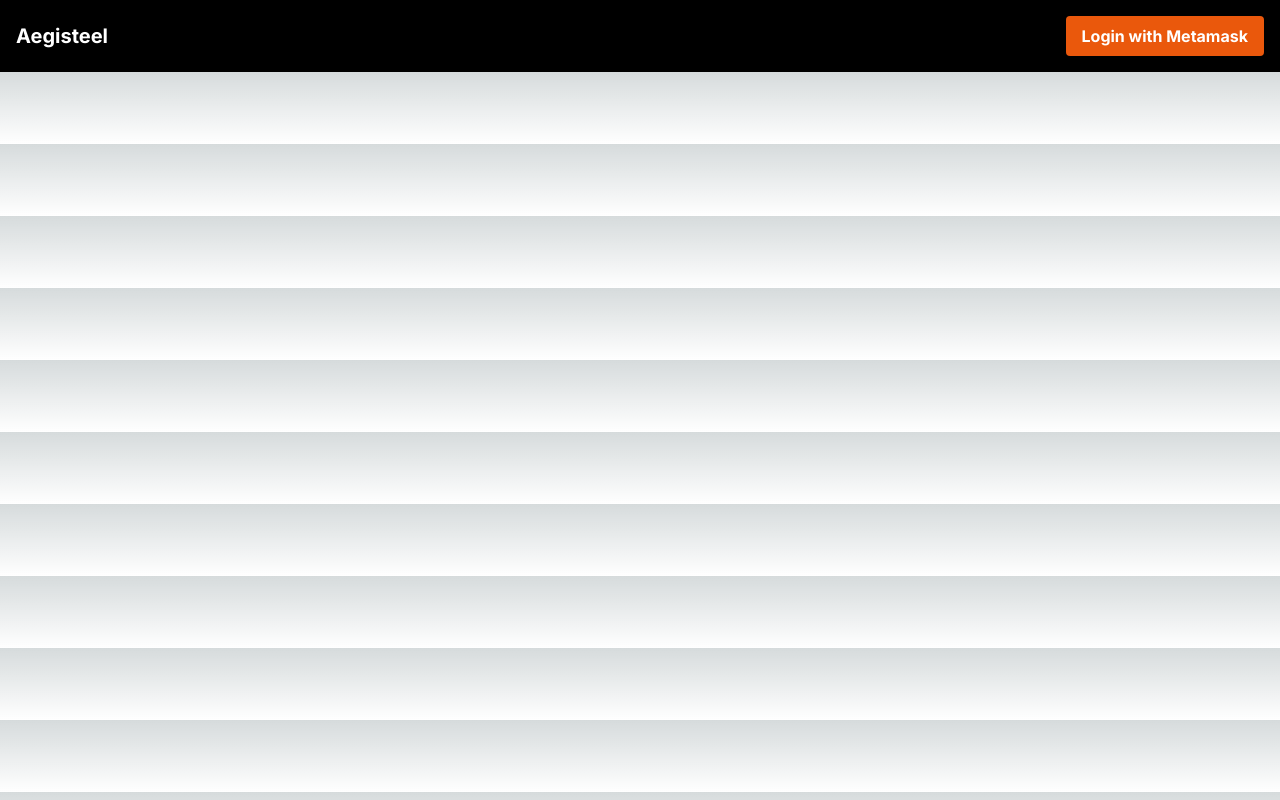
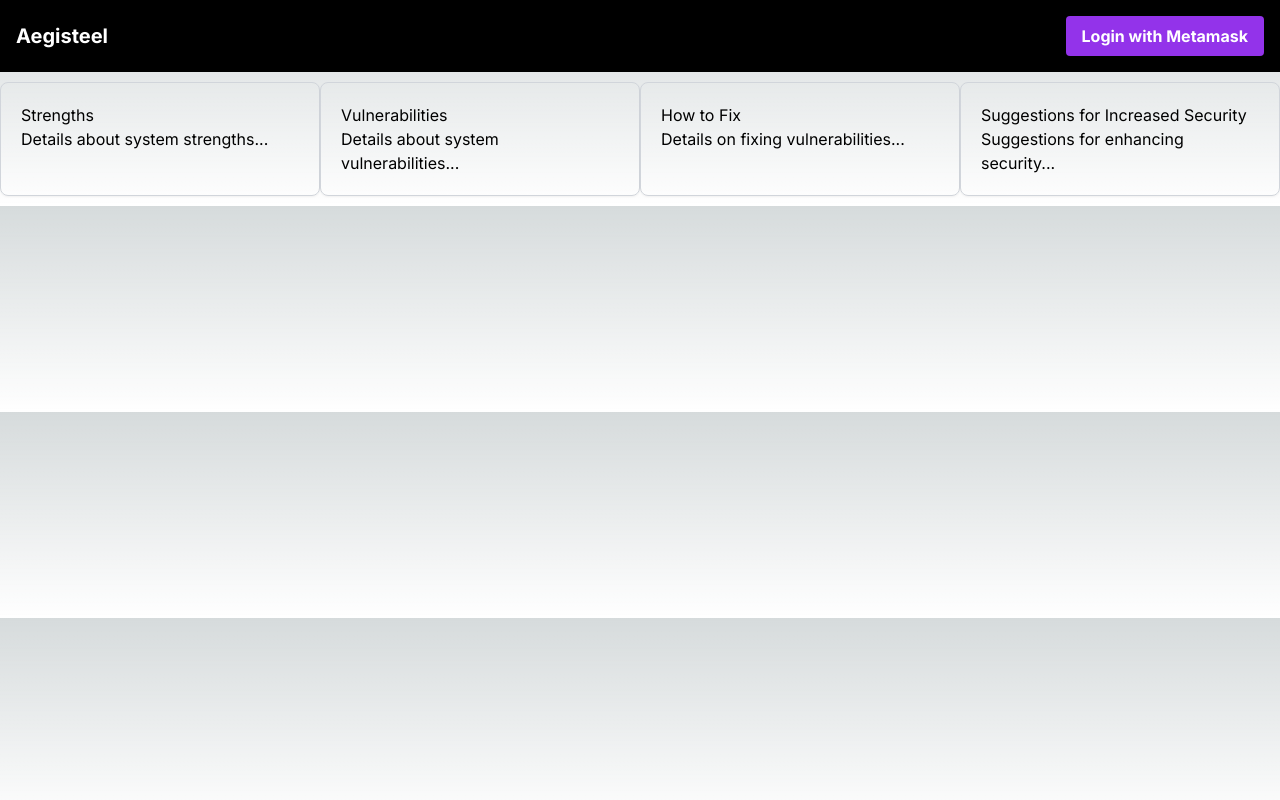
Before and after one commit to rdave8/Chainmail, a Next.js app: page /audit in a window 1280 px wide. Built offline with nearby package versions, Linux system fonts and the light colour scheme.

Commit message:
audit page

```diff
--- a/app/audit/page.tsx
+++ b/app/audit/page.tsx
@@ -1,9 +1,61 @@
+import React, { ReactNode } from 'react';
 import Navbar from "../components/Navbar";
+
+interface SectionProps {
+  title: string;
+  children: ReactNode;
+}
+
+const sectionStyle = {
+  border: '1px solid #ccc',
+  padding: '20px',
+  borderRadius: '8px',
+  boxShadow: '0 4px 8px rgba(0, 0, 0, 0.1)',
+  margin: '10px',
+  flex: 1,
+  width: '50%', // Make each section take half the width
+  boxSizing: 'border-box', // Include padding and border in the element's total width
+
+  // Responsive styling for smaller screens
+  '@media (max-width: 768px)': {
+    width: '100%', // Full width on small screens
+  }
+};
+
+
+const Section: React.FC<SectionProps> = ({ title, children }) => (
+  <section className="border border-gray-300 p-5 rounded-lg shadow-sm my-2.5 flex-1 w-1/2 box-border sm:w-full">
+    <h2>{title}</h2>
+    {children}
+  </section>
+);
+
+const quadrantLayoutStyle: React.CSSProperties = {
+  display: 'flex',
+  flexDirection: 'row',
+  flexWrap: 'wrap',
+  // Other styles if needed
+};
+
 
 export default function Audit() {
   return (
     <main>
-      <Navbar></Navbar>
+      <Navbar />
+      <div style={quadrantLayoutStyle}>
+        <Section title="Strengths">
+          <p>Details about system strengths...</p>
+        </Section>
+        <Section title="Vulnerabilities">
+          <p>Details about system vulnerabilities...</p>
+        </Section>
+        <Section title="How to Fix">
+          <p>Details on fixing vulnerabilities...</p>
+        </Section>
+        <Section title="Suggestions for Increased Security">
+          <p>Suggestions for enhancing security...</p>
+        </Section>
+      </div>
     </main>
   );
 }
--- a/app/components/Navbar.tsx
+++ b/app/components/Navbar.tsx
@@ -6,8 +6,11 @@ export default function Navbar() {
       <div className="flex items-center">
         <Link href="/" className="text-white font-bold text-xl">Aegisteel</Link>
       </div>
+      <Link href="/audit" passHref>
+        <button type="button">Go to Audit Page</button>
+      </Link>
       <div className="flex items-center">
-        <button className="bg-orange-600 text-white font-bold py-2 px-4 rounded">
+        <button className="bg-purple-600 text-white font-bold py-2 px-4 rounded">
           Login with Metamask
         </button>
       </div>
--- a/app/page.tsx
+++ b/app/page.tsx
@@ -1,4 +1,4 @@
-import Image from "next/image";
+import Link from 'next/link';
 import Navbar from "./components/Navbar";
 
 export default function Home() {
```
